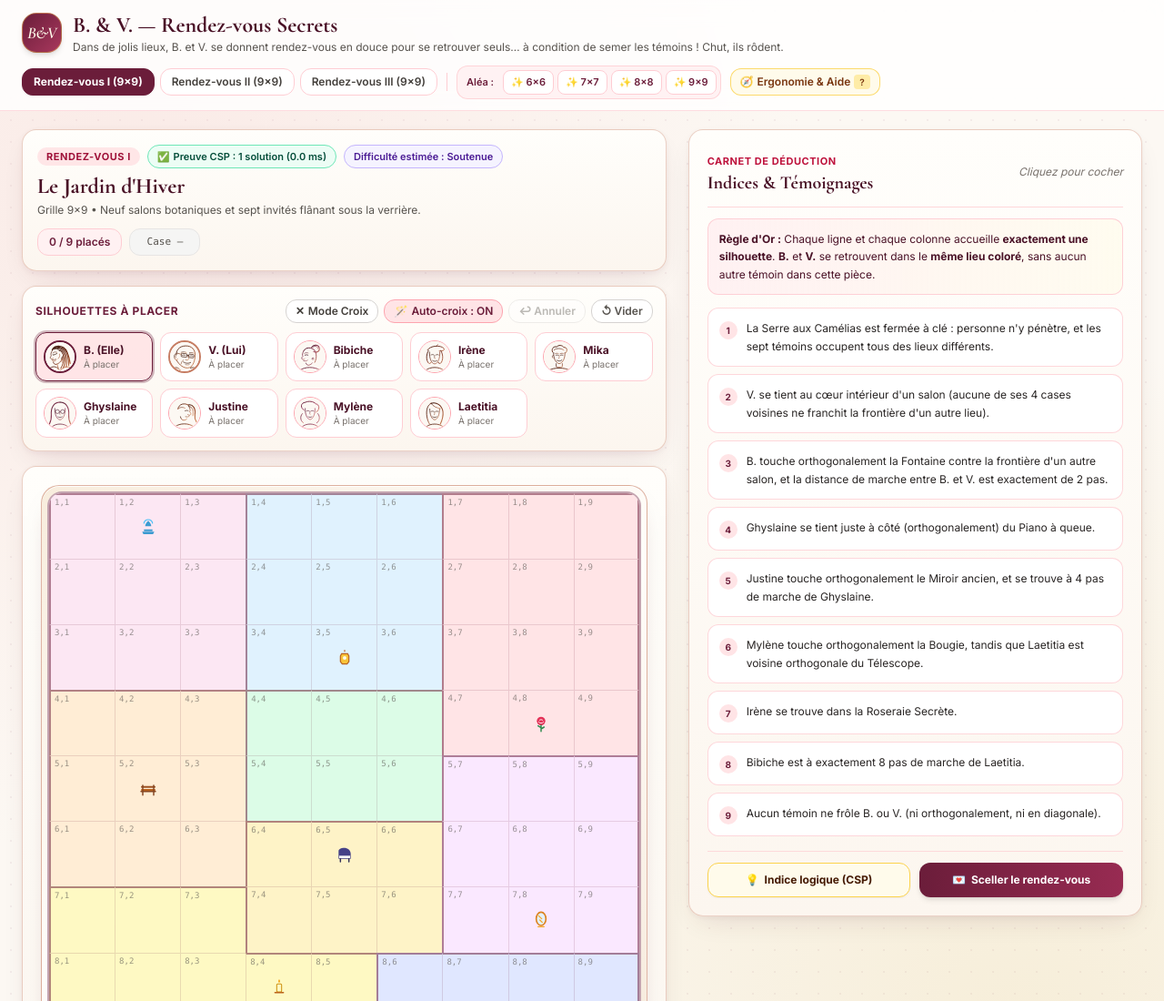
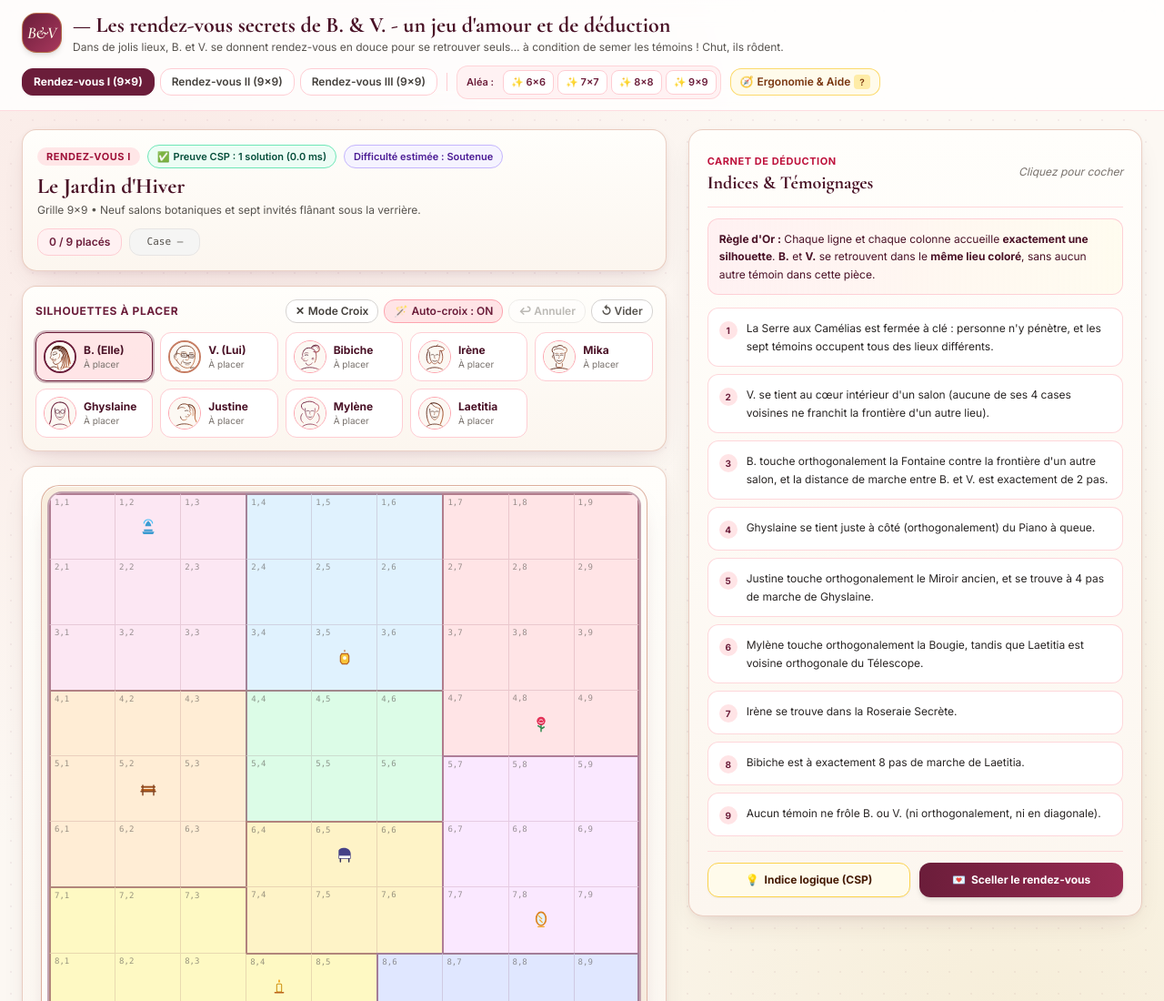
Before and after one commit to vfarcy/Lovedoku, a plain HTML site: page index.html in a window 1280 px wide. Shown: the top 1100 px of the page at 91% size. Drawn offline with nearby package versions, Linux system fonts and the light colour scheme.

Commit message:
Update game title and page heading
Co-authored-by: Copilot <223556219+Copilot@users.noreply.github.com>

```diff
--- a/index.html
+++ b/index.html
@@ -3,7 +3,7 @@
 <head>
   <meta charset="UTF-8" />
   <meta name="viewport" content="width=device-width, initial-scale=1.0" />
-  <title>B. &amp; V. — Rendez-vous Secrets</title>
+  <title>Les rendez-vous secrets de B. &amp; V. — </title>
   <script src="https://cdn.tailwindcss.com"></script>
   <link rel="preconnect" href="https://fonts.googleapis.com" />
   <link rel="preconnect" href="https://fonts.gstatic.com" crossorigin />
@@ -133,7 +133,7 @@
         <div>
           <div class="flex items-center gap-2 flex-wrap">
             <h1 class="font-serif-romance text-xl sm:text-2xl font-bold text-[#491126] leading-tight">
-              B. &amp; V. — Rendez-vous Secrets
+              — Les rendez-vous secrets de B. &amp; V. - un jeu d'amour et de déduction
             </h1>
           </div>
           <p class="text-xs text-stone-600 hidden sm:block">
```
